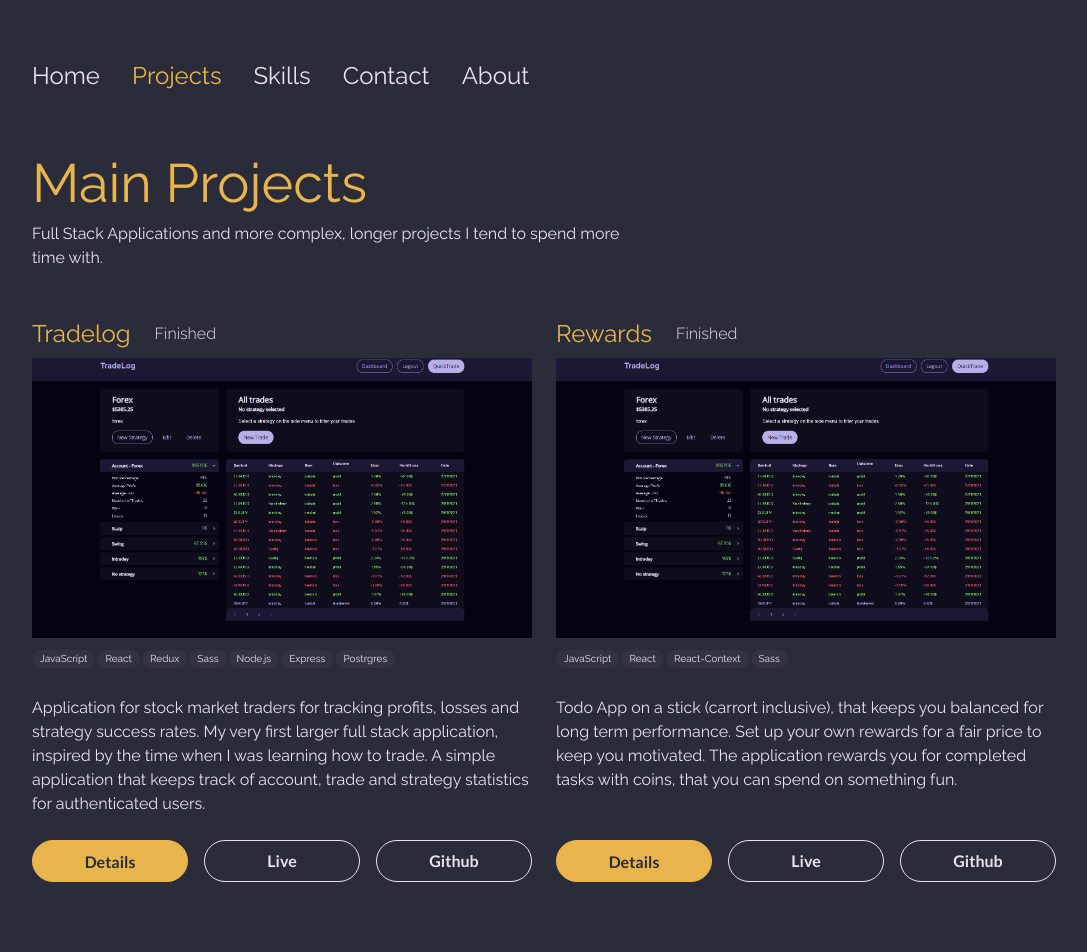
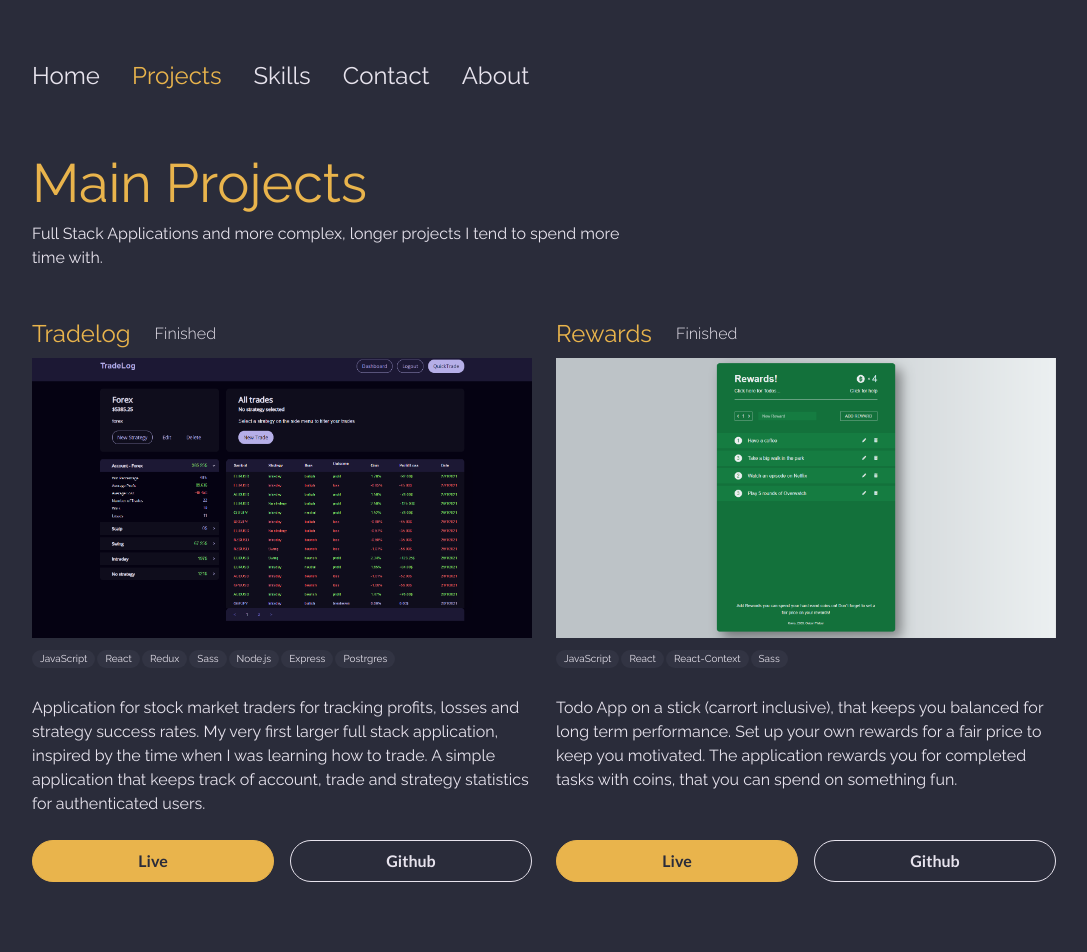
Before and after one commit to pfalzergbr/portfolio, a Next.js app: page /projects in a window 1280 px wide. Shown: the top 952 px of the page, without its empty margins (96-1183 px from the left). Built offline with nearby package versions, Linux system fonts and the light colour scheme.

Commit message:
connect links for projects

```diff
--- a/components/projects/ProjectItem.tsx
+++ b/components/projects/ProjectItem.tsx
@@ -1,5 +1,6 @@
-import Image  from 'next/image';
-import Button from '../UI/Button';
+import Image from 'next/image';
+// import { useRouter } from 'next/router';
+// import Button from '../UI/Button';
 import styles from './styles/Projects.module.scss';
 
 type ProjectStatus = 'finished' | 'ongoing' | 'onhold';
@@ -9,6 +10,8 @@ export interface Project {
   slug: string;
   priority: number;
   imageUrl: string;
+  liveUrl: string;
+  githubUrl: string;
   name: string;
   status: ProjectStatus;
   techBreadcrumbs: string[];
@@ -20,20 +23,26 @@ export interface ProjectProps {
 }
 
 const ProjectItem: React.FC<ProjectProps> = ({ project }) => {
-  const { name, status, imageUrl, techBreadcrumbs, summary } = project;
+  const { name, githubUrl, liveUrl, status, imageUrl, techBreadcrumbs, summary } = project;
+  // const router = useRouter();
 
-  const handleCheckDetails = () => {};
+  // const handleCheckDetails = () => {
+  //   router.push(`/projects/${slug}`);
+  // };
 
   return (
     <article className={styles.project}>
       <div className={styles.projectImageContainer}>
-        {imageUrl && <Image
-        className={styles.image}
-        src={imageUrl}
-        alt='Project Screenshot'
-        width={500}
-        height={280}
-        objectFit='cover'/>}
+        {imageUrl && (
+          <Image
+            className={styles.image}
+            src={imageUrl}
+            alt='Project Screenshot'
+            width={500}
+            height={280}
+            objectFit='cover'
+          />
+        )}
       </div>
 
       <div className={styles.projectHeader}>
@@ -42,14 +51,24 @@ const ProjectItem: React.FC<ProjectProps> = ({ project }) => {
       </div>
       <ul className={styles.projectTech}>
         {techBreadcrumbs.map((breadcrumb, index) => (
-          <li className={styles.projectTechBreadcrumb} key={breadcrumb + index}>{breadcrumb}</li>
+          <li className={styles.projectTechBreadcrumb} key={breadcrumb + index}>
+            {breadcrumb}
+          </li>
         ))}
       </ul>
       <p className={styles.projectSummary}>{summary}</p>
       <div className={styles.projectButtonContainer}>
-        <Button buttonStyle={styles.projectButtonPrimary} text='Details' />
-        <a className={`${styles.projectButtonSecondary}`} href='#'>Live</a>
-        <a className={`${styles.projectButtonSecondary}`} href='#'>Github</a>
+        {/* <Button
+          buttonStyle={styles.projectButtonPrimary}
+          text='Details'
+          onClick={handleCheckDetails}
+        /> */}
+        <a className={`${styles.projectButtonPrimary}`} href={liveUrl}>
+          Live
+        </a>
+        <a className={`${styles.projectButtonSecondary}`} href={githubUrl}>
+          Github
+        </a>
       </div>
     </article>
   );
--- a/components/projects/styles/Projects.module.scss
+++ b/components/projects/styles/Projects.module.scss
@@ -112,7 +112,7 @@
 
   &ButtonContainer {
     display: grid;
-    grid-template-columns: repeat(3, 1fr);
+    grid-template-columns: repeat(2, 1fr);
     grid-column-gap: $space-16;
     @include project-item-width;
     align-self: end;
--- a/components/skills/styles/OtherSkillsBlock.module.scss
+++ b/components/skills/styles/OtherSkillsBlock.module.scss
@@ -2,7 +2,6 @@
 @import '../../../styles/abstracts/mixins';
 
 .otherSkillsBlock {
-  // margin-top: $space-96;
   grid-row: 3/4;
   grid-column: 1/2;
 
@@ -19,5 +18,6 @@
 }
 
 .skill {
+  font-weight: 300;
   margin-bottom: $space-sm-4;
 }
--- a/data/projects.ts
+++ b/data/projects.ts
@@ -4,6 +4,8 @@ export const projects = [
     slug: 'tradelog',
     priority: '1',
     imageUrl: '/images/projects/tradelog-details.png',
+    liveUrl: 'https://tradelog-app.herokuapp.com/',
+    githubUrl: 'https://github.com/pfalzergbr/tradelog-front',
     name: 'Tradelog',
     status: 'Finished',
     techBreadcrumbs: [
@@ -22,7 +24,9 @@ export const projects = [
     id: '2',
     slug: 'rewards',
     priority: '2',
-    imageUrl: '/images/projects/tradelog-details.png',
+    liveUrl: 'https://gold-that-glitters.netlify.app/',
+    imageUrl: '/images/projects/rewards.png',
+    githubUrl: 'https://github.com/pfalzergbr/rewards',
     name: 'Rewards',
     status: 'Finished',
     techBreadcrumbs: [
```
Also changed, not shown: public/images/projects/rewards.png (added), public/images/projects/todos.png (added).
